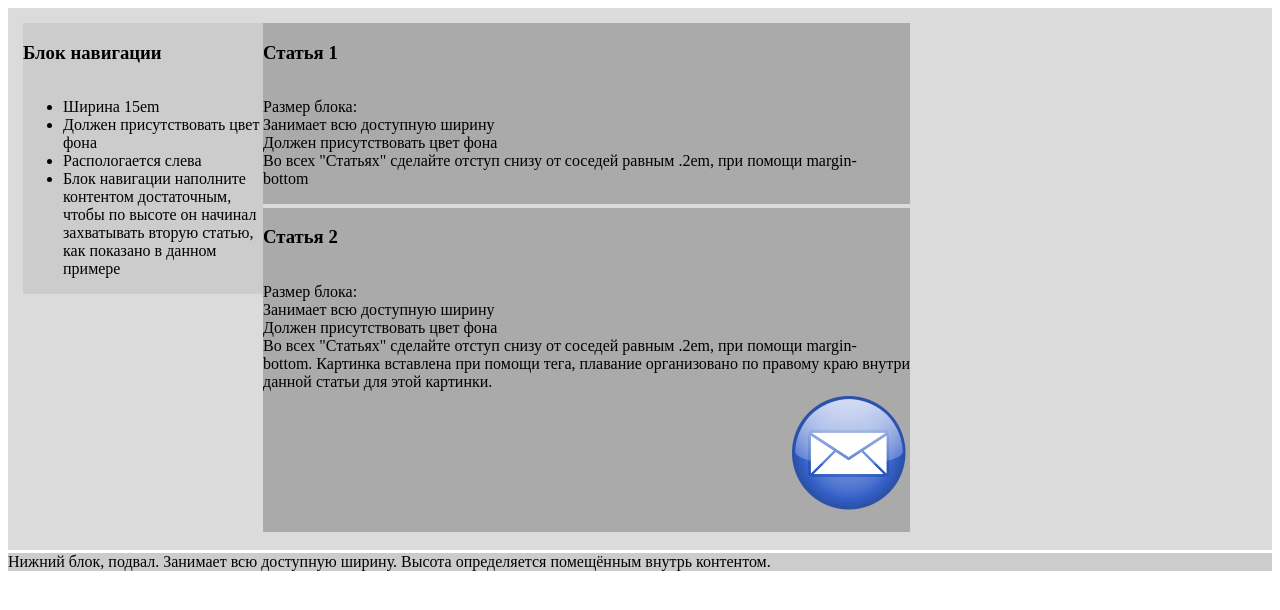
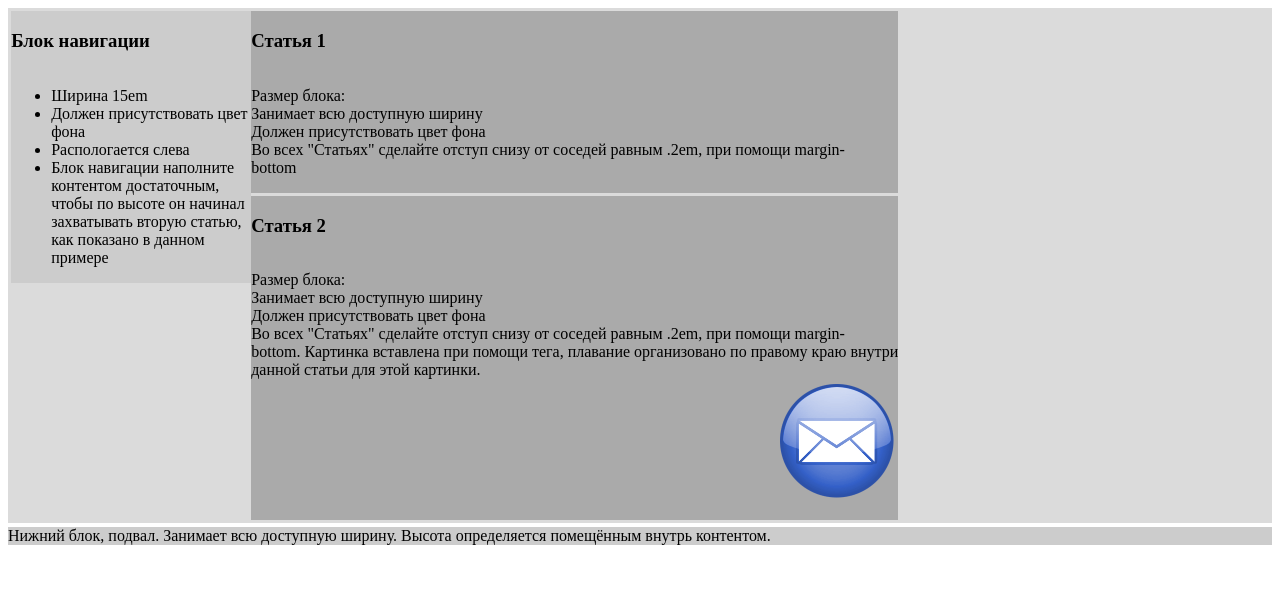
Before and after one commit to Jkgrrrrr/Yauheni_Aksionenka, a plain HTML site: page SC1-128-23/home/02_CSS/add/index4.html in a window 1280 px wide. Drawn offline with Linux system fonts and the light colour scheme.

Commit message:
css_02_done

```diff
--- a/SC1-128-23/home/02_CSS/add/index4.html
+++ b/SC1-128-23/home/02_CSS/add/index4.html
@@ -7,7 +7,9 @@
     <title>Document</title>
     <style>
         .main_block {
-            padding: 15px;
+            padding-top: 0.2em;
+            padding-left: 0.2em;
+            padding-right: 0.2em;
             display: flex;
             flex-direction: row;
             background: #dbdbdb;
```
